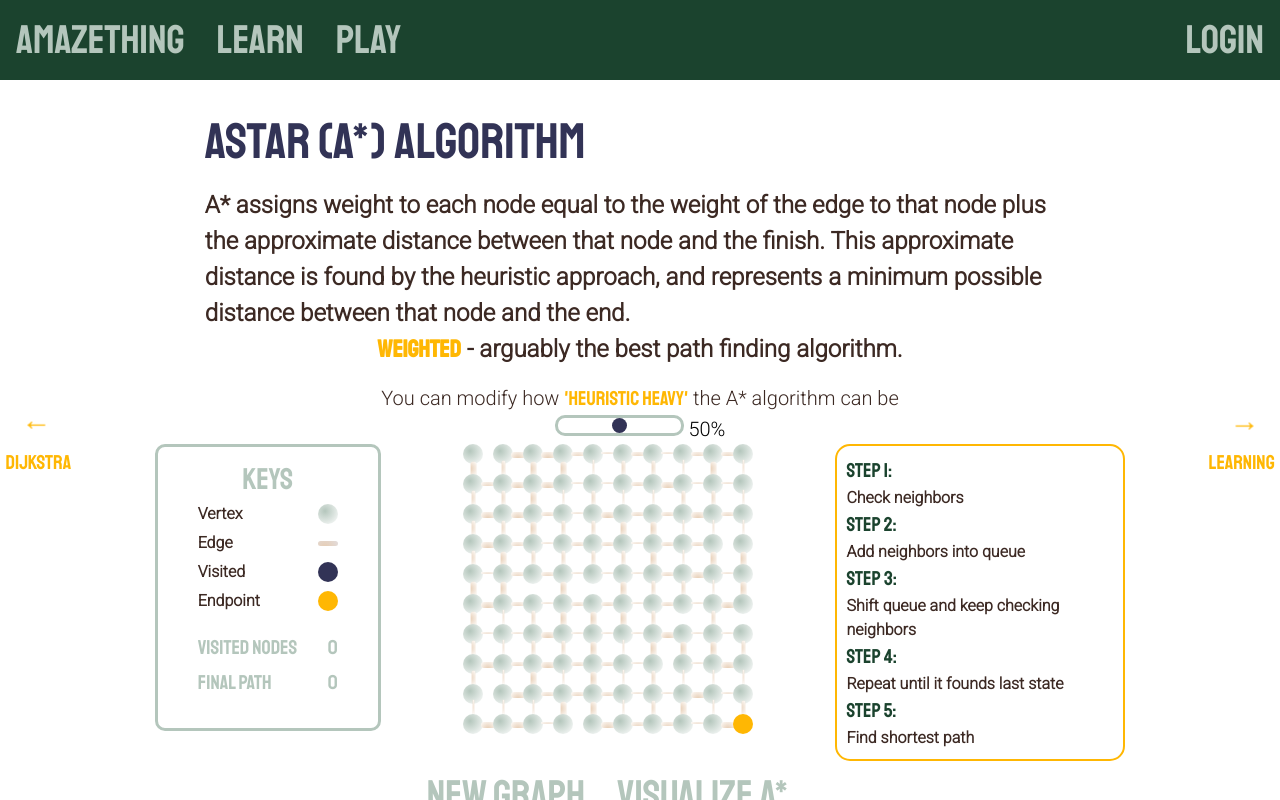
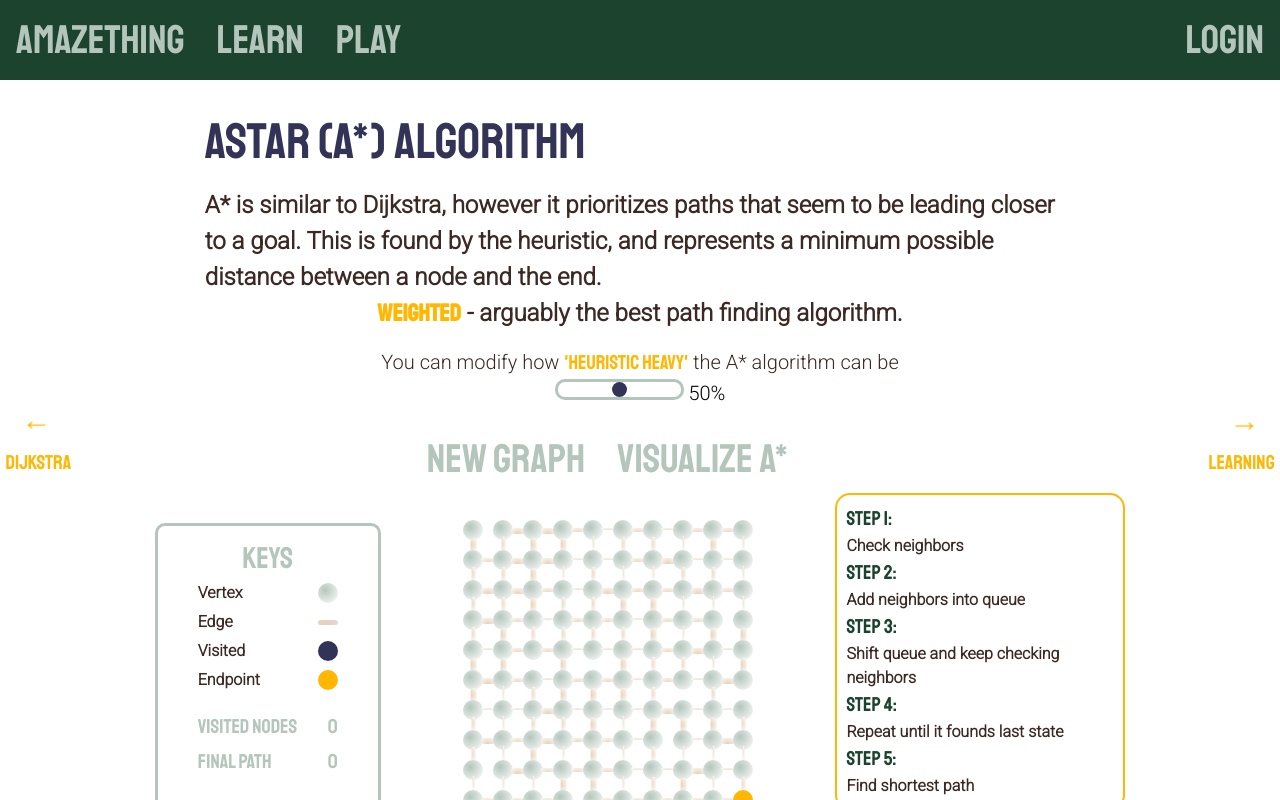
Before and after one commit to vadim-nest/aMAZEthing, a React (Vite) app in the folder Client/: page /learning/aStarLesson in a window 1280 px wide. Built offline with nearby package versions, Linux system fonts and the light colour scheme; no server answers.

Commit message:
feat: update path finding descriptions

```diff
--- a/Client/src/components/pathfindingLessons/aStar.tsx
+++ b/Client/src/components/pathfindingLessons/aStar.tsx
@@ -68,12 +68,9 @@ function AStarLesson() {
         <div className="sorting-algo">
           <h1 className="explanation-title">aStar (A*) algorithm</h1>
           <p className="explanation-text">
-            A* assigns weight to each node equal to the weight of the
-            edge to that node plus the approximate distance between that node
-            and the finish.
-This approximate distance is found by the heuristic approach,
-            and represents a minimum possible distance between that node and the
-            end.
+            A* is similar to Dijkstra, however it prioritizes paths that seem to
+            be leading closer to a goal. This is found by the heuristic, and
+            represents a minimum possible distance between a node and the end.
           </p>
           <p className="explanation-text centered-text">
             <span className="yellow-learning">WEIGHTED</span> - arguably the
@@ -101,7 +98,7 @@ This approximate distance is found by the heuristic approach,
           <label>
             <input
               type="range"
-              className='slider'
+              className="slider"
               name="heuristic-range"
               value={heuristicValue}
               min="0"
@@ -117,6 +114,27 @@ This approximate distance is found by the heuristic approach,
         <div className="visualization-wrapper">
           <MapKeys stats={stats}></MapKeys>
           <div className="lesson-wrapper">
+            <div className="buttons-pos margin-for-a-star">
+              <button
+                className={clicked ? 'button disabled' : 'button'}
+                disabled={clicked}
+                onClick={() => {
+                  newGraph();
+                }}
+              >
+                NEW Graph
+              </button>
+              <button
+                className={clicked ? 'button disabled' : 'button'}
+                disabled={clicked}
+                onClick={() => {
+                  // setClicked(true);
+                  aStar();
+                }}
+              >
+                Visualize A*
+              </button>
+            </div>
             <div id="myCanvas">
               <div
                 className="graph-vertices"
@@ -138,27 +156,6 @@ This approximate distance is found by the heuristic approach,
                   ))}
               </div>
             </div>
-            <div className="buttons-pos">
-              <button
-                className={clicked ? 'button disabled' : 'button'}
-                disabled={clicked}
-                onClick={() => {
-                  newGraph();
-                }}
-              >
-                NEW Graph
-              </button>
-              <button
-                className={clicked ? 'button disabled' : 'button'}
-                disabled={clicked}
-                onClick={() => {
-                  // setClicked(true);
-                  aStar();
-                }}
-              >
-                Visualize A*
-              </button>
-            </div>
           </div>
           <StepsPath steps={steps}></StepsPath>
         </div>
--- a/Client/src/components/pathfindingLessons/bfsLesson.tsx
+++ b/Client/src/components/pathfindingLessons/bfsLesson.tsx
@@ -62,11 +62,11 @@ function BfsLesson() {
             Breath First Search (BFS) algorithm
           </h1>
           <p className="explanation-text">
-            Investigates all nodes at the current depth level (neighbors)
-            before moving on to nodes at the next depth level.
+            Investigates all nodes (neighbors) at the current depth level before
+            moving on to nodes at the next depth level.
           </p>
           <p className="explanation-text centered-text">
-          <span className="yellow-learning">UNWEIGHTED</span> - guarantees the
+            <span className="yellow-learning">UNWEIGHTED</span> - guarantees the
             shortest path.
           </p>
         </div>
@@ -75,6 +75,26 @@ function BfsLesson() {
           <MapKeys stats={stats}></MapKeys>
           <div className="lesson-wrapper">
             <div id="myCanvas">
+              <div className="buttons-pos">
+                <button
+                  className={clicked ? 'button disabled' : 'button'}
+                  onClick={() => {
+                    newGraph();
+                  }}
+                >
+                  NEW Graph
+                </button>
+                <button
+                  className={clicked ? 'button disabled' : 'button'}
+                  disabled={clicked}
+                  onClick={() => {
+                    //setClicked(true);
+                    bfs();
+                  }}
+                >
+                  Visualize
+                </button>
+              </div>
               <div
                 className="graph-vertices"
                 style={{ gridTemplateColumns: `repeat(${width}, 1fr)` }}
@@ -95,26 +115,6 @@ function BfsLesson() {
                   ))}
               </div>
             </div>
-            <div className="buttons-pos">
-              <button
-                className={clicked ? 'button disabled' : 'button'}
-                onClick={() => {
-                  newGraph();
-                }}
-              >
-                NEW Graph
-              </button>
-              <button
-                className={clicked ? 'button disabled' : 'button'}
-                disabled={clicked}
-                onClick={() => {
-                  //setClicked(true);
-                  bfs();
-                }}
-              >
-                Visualize
-              </button>
-            </div>
           </div>
           <StepsPath steps={steps}></StepsPath>
         </div>
--- a/Client/src/components/pathfindingLessons/dfsLesson.tsx
+++ b/Client/src/components/pathfindingLessons/dfsLesson.tsx
@@ -1,12 +1,12 @@
-import { useEffect, useState, useRef } from "react";
-import { generateConnectedGraph } from "../../utils/maze";
-import "../../css/pathFinding.css";
-import { value } from "../../utils/graph";
-import GraphVertex from "./graphVertex";
-import { showPath } from "../../utils/functionalities";
-import Pagination from "../learning/pagination";
-import MapKeys from "./map-keys";
-import StepsPath from "./stepsPath";
+import { useEffect, useState, useRef } from 'react';
+import { generateConnectedGraph } from '../../utils/maze';
+import '../../css/pathFinding.css';
+import { value } from '../../utils/graph';
+import GraphVertex from './graphVertex';
+import { showPath } from '../../utils/functionalities';
+import Pagination from '../learning/pagination';
+import MapKeys from './map-keys';
+import StepsPath from './stepsPath';
 
 function DfsLesson() {
   const [stats, setStats] = useState({ visited: 0, path: 0 });
@@ -15,11 +15,11 @@ function DfsLesson() {
   const [width] = useState(10);
   const [end, setEnd] = useState<any>(width * width - 1);
   let steps = [
-    "Check neighbors",
-    "Add neighbors into queue",
-    "Shift queue and keep checking neighbors",
-    "Repeat until it founds last state",
-    "Find shortest path",
+    'Check neighbors',
+    'Add neighbors into queue',
+    'Shift queue and keep checking neighbors',
+    'Repeat until it founds last state',
+    'Find shortest path',
   ];
 
   useEffect(() => {
@@ -34,14 +34,14 @@ function DfsLesson() {
   }
 
   async function dfs() {
-    const DFSVisualpaths = graph.findPath(0, end ? end : width * width, "vdfs");
+    const DFSVisualpaths = graph.findPath(0, end ? end : width * width, 'vdfs');
     if (DFSVisualpaths) {
       setStats({
         visited: DFSVisualpaths.visited.length,
         path: DFSVisualpaths.path.length,
       });
       let path: any = Array.from(DFSVisualpaths.visited);
-      console.log("PATH", path);
+      console.log('PATH', path);
       await showPath(path, true);
       path = Array.from(DFSVisualpaths.path);
       await showPath(path);
@@ -52,10 +52,10 @@ function DfsLesson() {
   return (
     <Pagination
       clicked={clicked}
-      leftName={"Bfs"}
-      rightName={"Dijkstra"}
-      leftLink={"learning/bfsLesson"}
-      rightLink={"learning/dijkstraLesson"}
+      leftName={'Bfs'}
+      rightName={'Dijkstra'}
+      leftLink={'learning/bfsLesson'}
+      rightLink={'learning/dijkstraLesson'}
     >
       <div className="whole-page-wrapper">
         <div className="sorting-algo">
@@ -63,19 +63,39 @@ function DfsLesson() {
             Depth First Search (DFS) algorithm
           </h1>
           <p className="explanation-text">
-            DFS starts at the root (top) node of a tree and goes as far as it
-            can down a given branch (path), then backtracks until it finds an
+            DFS starts at the root node of a tree and goes as far as it
+            can down a given path, then backtracks until it finds an
             unexplored path, and then explores it.
           </p>
           <p className="explanation-text centered-text">
-          <span className="yellow-learning">UNWEIGHTED</span> - a very bad algorithm for path finding; does not
-            guarantee the shortest path.
+            <span className="yellow-learning">UNWEIGHTED</span> - a very bad
+            algorithm for path finding; does not guarantee the shortest path.
           </p>
         </div>
         <div className="visualization-wrapper">
           <MapKeys stats={stats}></MapKeys>
           <div className="lesson-wrapper">
-
+            <div className="buttons-pos">
+              <button
+                className={clicked ? 'button disabled' : 'button'}
+                disabled={clicked}
+                onClick={() => {
+                  newGraph();
+                }}
+              >
+                NEW Graph
+              </button>
+              <button
+                className={clicked ? 'button disabled' : 'button'}
+                disabled={clicked}
+                onClick={() => {
+                  //setClicked(true);
+                  dfs();
+                }}
+              >
+                Visualize
+              </button>
+            </div>
             <div id="myCanvas">
               <div
                 className="graph-vertices"
@@ -97,27 +117,6 @@ function DfsLesson() {
                   ))}
               </div>
             </div>
-            <div className="buttons-pos">
-              <button
-                className={clicked ? "button disabled" : "button"}
-                disabled={clicked}
-                onClick={() => {
-                  newGraph();
-                }}
-              >
-                NEW Graph
-              </button>
-              <button
-                className={clicked ? "button disabled" : "button"}
-                disabled={clicked}
-                onClick={() => {
-                  //setClicked(true);
-                  dfs();
-                }}
-              >
-                Visualize
-              </button>
-            </div>
           </div>
           <StepsPath steps={steps}></StepsPath>
         </div>
--- a/Client/src/components/pathfindingLessons/dijkstraLesson.tsx
+++ b/Client/src/components/pathfindingLessons/dijkstraLesson.tsx
@@ -1,12 +1,12 @@
-import { useEffect, useState } from "react";
-import "../../css/pathFinding.css";
-import { generateConnectedGraph } from "../../utils/maze";
-import { value } from "../../utils/graph";
-import GraphVertex from "./graphVertex";
-import { showPath } from "../../utils/functionalities";
-import Pagination from "../learning/pagination";
-import MapKeys from "./map-keys";
-import StepsPath from "./stepsPath";
+import { useEffect, useState } from 'react';
+import '../../css/pathFinding.css';
+import { generateConnectedGraph } from '../../utils/maze';
+import { value } from '../../utils/graph';
+import GraphVertex from './graphVertex';
+import { showPath } from '../../utils/functionalities';
+import Pagination from '../learning/pagination';
+import MapKeys from './map-keys';
+import StepsPath from './stepsPath';
 
 function DijkstraLesson() {
   const [stats, setStats] = useState({ visited: 0, path: 0 });
@@ -15,11 +15,11 @@ function DijkstraLesson() {
   const [width] = useState(10);
   const [end, setEnd] = useState<any>(width * width - 1);
   let steps = [
-    "Check neighbors",
-    "Add neighbors into queue",
-    "Shift queue and keep checking neighbors",
-    "Repeat until it founds last state",
-    "Find shortest path",
+    'Check neighbors',
+    'Add neighbors into queue',
+    'Shift queue and keep checking neighbors',
+    'Repeat until it founds last state',
+    'Find shortest path',
   ];
 
   useEffect(() => {
@@ -34,8 +34,8 @@ function DijkstraLesson() {
 
   async function dijkstra() {
     setClicked(false);
-    const DIJKVisualpaths = graph.findPath(0, end, "vdijk");
-    console.log("PATH", DIJKVisualpaths);
+    const DIJKVisualpaths = graph.findPath(0, end, 'vdijk');
+    console.log('PATH', DIJKVisualpaths);
     if (DIJKVisualpaths) {
       setStats({
         visited: DIJKVisualpaths.visited.length,
@@ -52,28 +52,47 @@ function DijkstraLesson() {
   return (
     <Pagination
       clicked={clicked}
-      leftName={"Dfs"}
-      rightName={"aStar"}
-      leftLink={"learning/dfsLesson"}
-      rightLink={"learning/aStarLesson"}
+      leftName={'Dfs'}
+      rightName={'aStar'}
+      leftLink={'learning/dfsLesson'}
+      rightLink={'learning/aStarLesson'}
     >
       <div className="whole-page-wrapper">
         <div className="sorting-algo">
           <h1 className="explanation-title">Dijkstra algorithm</h1>
           <p className="explanation-text">
-            This algorithm uses the weights of the edges to find the path that
-            minimizes the total distance (weight) between the source node and
-            all other nodes.
+            Instead of exploring all possible paths equally, Dijkstra favors lower
+            cost paths. Distances between nodes are assigned weights that slow other algorithms down.
           </p>
           <p className="explanation-text centered-text">
-          <span className="yellow-learning">WEIGHTED</span> - the father of path finding algorithms; guarantees the
-            shortest path.
+            <span className="yellow-learning">WEIGHTED</span> - the father of
+            path finding algorithms; guarantees the shortest path.
           </p>
         </div>
         <div className="visualization-wrapper">
           <MapKeys stats={stats}></MapKeys>
           <div className="lesson-wrapper">
-
+            <div className="buttons-pos">
+              <button
+                className={clicked ? 'button disabled' : 'button'}
+                disabled={clicked}
+                onClick={() => {
+                  newGraph();
+                }}
+              >
+                NEW Graph
+              </button>
+              <button
+                className={clicked ? 'button disabled' : 'button'}
+                disabled={clicked}
+                onClick={() => {
+                  // setClicked(true);
+                  dijkstra();
+                }}
+              >
+                Visualize
+              </button>
+            </div>
             <div id="myCanvas">
               <div
                 className="graph-vertices"
@@ -95,27 +114,6 @@ function DijkstraLesson() {
                   ))}
               </div>
             </div>
-            <div className="buttons-pos">
-              <button
-                className={clicked ? "button disabled" : "button"}
-                disabled={clicked}
-                onClick={() => {
-                  newGraph();
-                }}
-              >
-                NEW Graph
-              </button>
-              <button
-                className={clicked ? "button disabled" : "button"}
-                disabled={clicked}
-                onClick={() => {
-                  // setClicked(true);
-                  dijkstra();
-                }}
-              >
-                Visualize
-              </button>
-            </div>
           </div>
           <StepsPath steps={steps}></StepsPath>
         </div>
--- a/Client/src/css/sorting.css
+++ b/Client/src/css/sorting.css
@@ -32,8 +32,9 @@
 .visualization-wrapper {
   position: relative;
   display: flex;
-  align-items: flex-start;
-  justify-content: space-around;
+  align-items: flex-end;
+  justify-content: space-between;
+  margin: 50px;
 }
 
 .sortSteps-visualization {
@@ -45,7 +46,7 @@
   align-items: flex-start;
   flex-direction: column;
   padding: 1%;
-  border:2px solid;
+  border: 2px solid;
   border-color: var(--yellow);
 
 }
@@ -71,7 +72,6 @@
   align-items: center;
   flex-direction: column;
   border: 3px solid var(--white-green);
-  margin-bottom: 30px;
   margin-right: 30px;
   padding: 10px;
 }
@@ -84,6 +84,10 @@
 .map-keys h3, .map-keys h4, .map-keys h5 {
   color: var(--dark-brown);
   font-size: 16px;
+}
+
+.margin-for-a-star {
+  margin-top: -60px;
 }
 
 .visual-arrayAndButtons{
@@ -113,11 +117,9 @@
   justify-content: flex-start;
   align-items: flex-start;
   flex-direction: column;
-  /* box-shadow: 0 3px 10px rgb(0 0 0 / 0.2); */
   padding: 1%;
   border:2px solid;
   border-color: var(--yellow);
-  margin-bottom: 30px;
   margin-left: 30px;
 }
 
@@ -147,7 +149,6 @@
 .stats-flex {
   min-height: 100px;
   min-width: 200px;
-  /* box-shadow: 0 3px 10px rgb(0 0 0 / 0.2); */
   border-radius: 15px;
   display: flex;
   justify-content: center;
```
